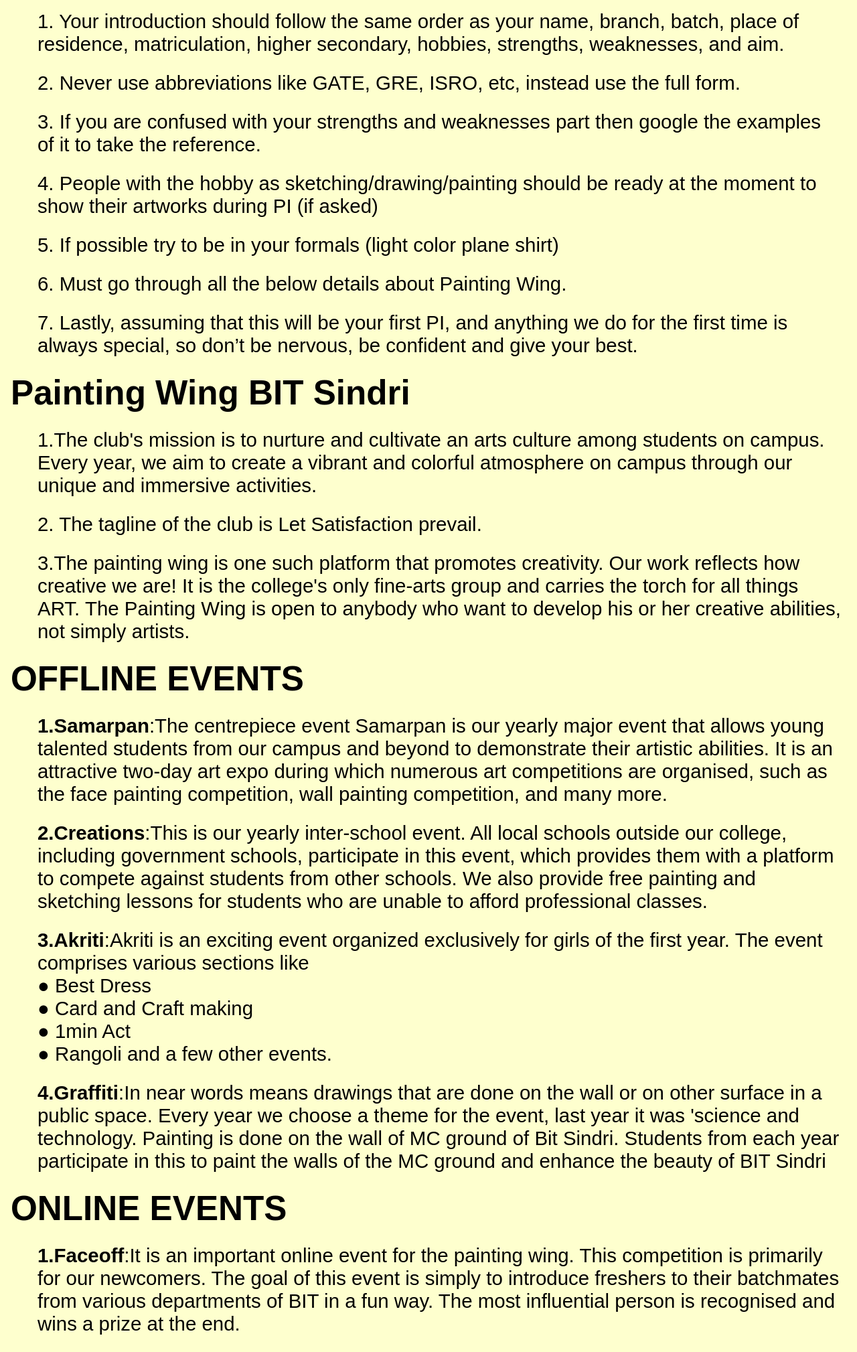
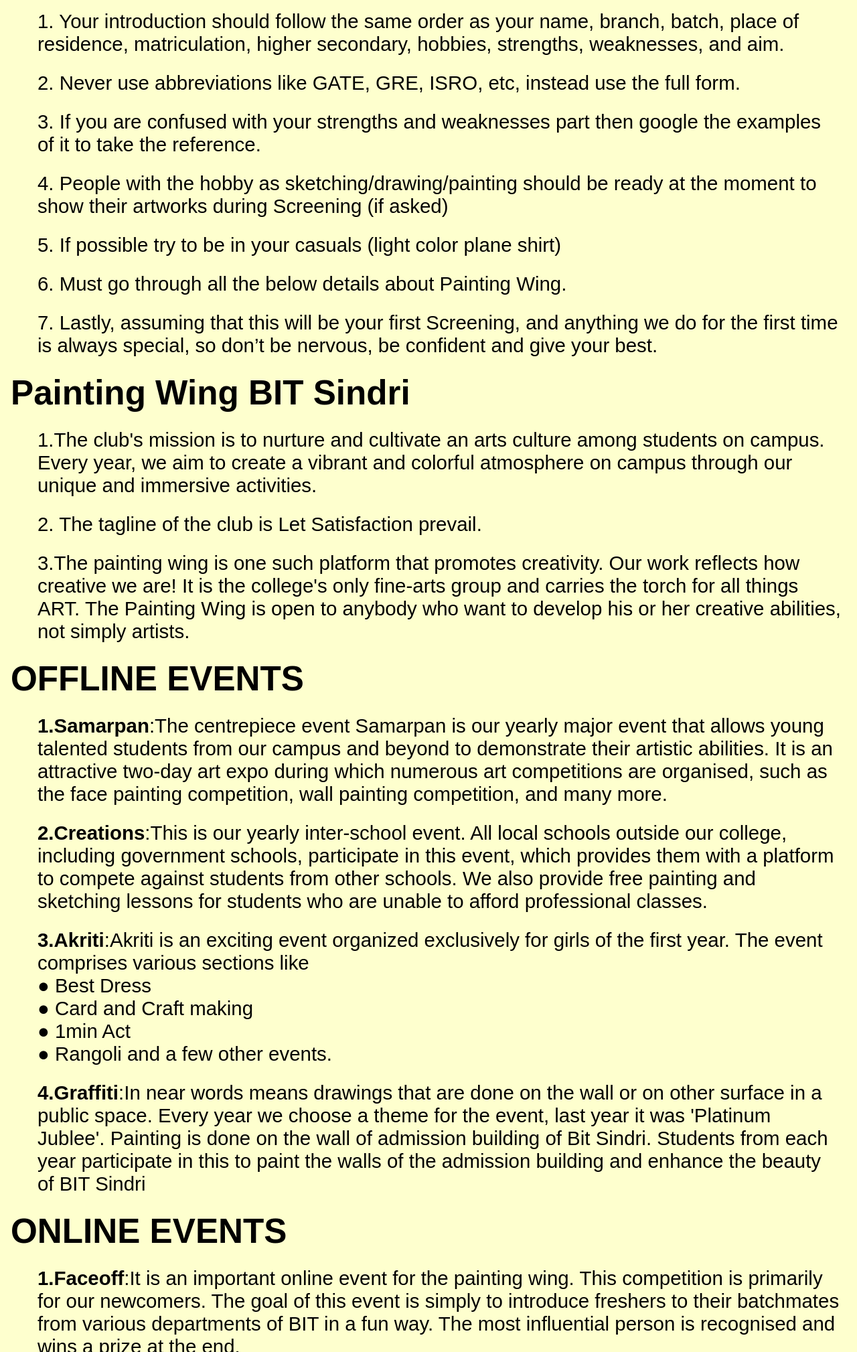
Before and after one commit to weberRohit/www.PaintingWingBITSINDRI.com, a plain HTML site: page index.html in a window 1280 px wide. Shown: the part 385-2404 px from the top of the page at 67% size. Drawn offline with Linux system fonts and the light colour scheme.

Commit message:
index.html

```diff
--- a/index.html
+++ b/index.html
@@ -28,7 +28,7 @@
        </div>
 
        <section id="PiRules container">
-        <h1 class="header pIrule">Thinks to keep in mind during your PI</h1>
+        <h1 class="header pIrule">Thinks to keep in mind during your Screening</h1>
         <div class="des sameDes">
         <h4 class="sameDes"> 1. Your introduction should follow the same order as your name, branch, batch, place of residence,
             matriculation, higher secondary, hobbies, strengths, weaknesses, and aim.<br></h4>
@@ -39,13 +39,13 @@
         <h4 class="sameDes"> 3. If you are confused with your strengths and weaknesses part
             then google the examples of it to take the reference.<br></h4>
 
-        <h4 class="sameDes"> 4. People with the hobby as sketching/drawing/painting should be ready at the moment to show their artworks during PI (if asked)<br></h4>
+        <h4 class="sameDes"> 4. People with the hobby as sketching/drawing/painting should be ready at the moment to show their artworks during Screening (if asked)<br></h4>
 
-        <h4 class="sameDes"> 5. If possible try to be in your formals (light color plane shirt)<br></h4>
+        <h4 class="sameDes"> 5. If possible try to be in your casuals (light color plane shirt)<br></h4>
 
         <h4 class="sameDes"> 6. Must go through all the below details about Painting Wing.<br></h4>
 
-        <h4 class="sameDes">7. Lastly, assuming that this will be your first PI, and anything we do
+        <h4 class="sameDes">7. Lastly, assuming that this will be your first Screening, and anything we do
             for the first time is always special, so don’t be nervous, be confident and give your best.<br></h4>
         </div>
        </section>
@@ -92,10 +92,10 @@
 
             <h4 class="sameDes"><b>4.Graffiti</b>:In near words means drawings that are done on the wall or
                 on other surface in a public space.
-                Every year we choose a theme for the event, last year it was 'science
-                and technology. Painting is done on the wall of MC ground of Bit Sindri.
-                Students from each year participate in this to paint the walls of the MC
-                ground and enhance the beauty of BIT Sindri<br></h4>
+                Every year we choose a theme for the event, last year it was 'Platinum
+                Jublee'. Painting is done on the wall of admission building of Bit Sindri.
+                Students from each year participate in this to paint the walls of the
+                admission building and enhance the beauty of BIT Sindri<br></h4>
         </div>
        </section>
 
```
